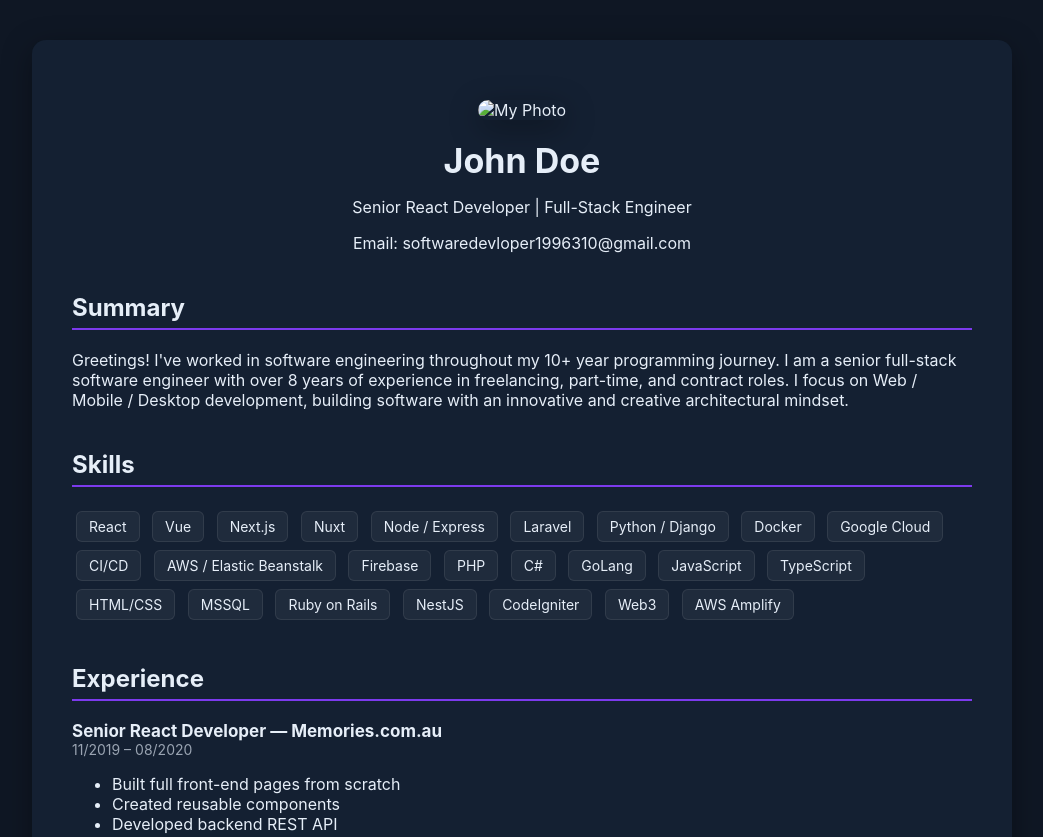
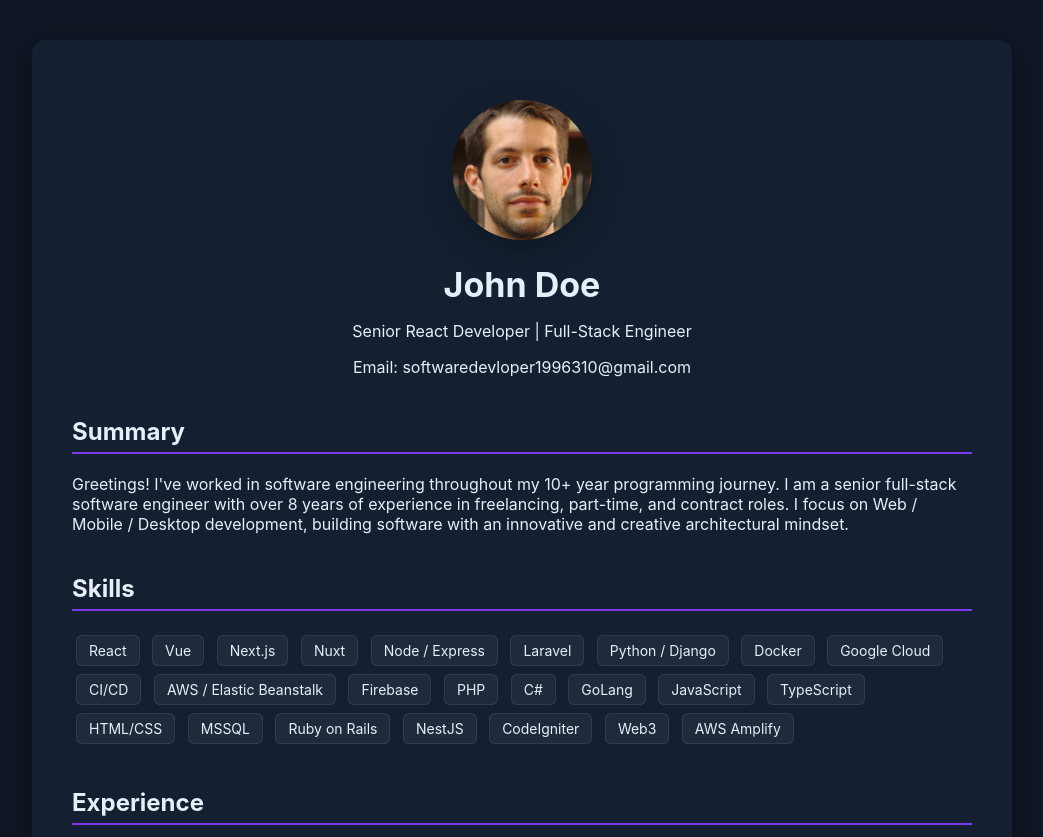
Before and after one commit to smart6815/smart6815.github.io, a plain HTML site: page index.html in a window 1280 px wide. Shown: the top 837 px of the page, without its empty margins (118-1161 px from the left). Drawn offline with Linux system fonts and the light colour scheme.

Commit message:
Update index.html

```diff
--- a/index.html
+++ b/index.html
@@ -65,7 +65,7 @@
 <body>
   <div class="container">
     <header>
-      <img src="me.png" alt="My Photo" />
+      <img src="images.jpg" alt="My Photo" />
       <h1>John Doe</h1>
       <p>Senior React Developer | Full-Stack Engineer</p>
       <p>Email: softwaredevloper1996310@gmail.com</p>
```
